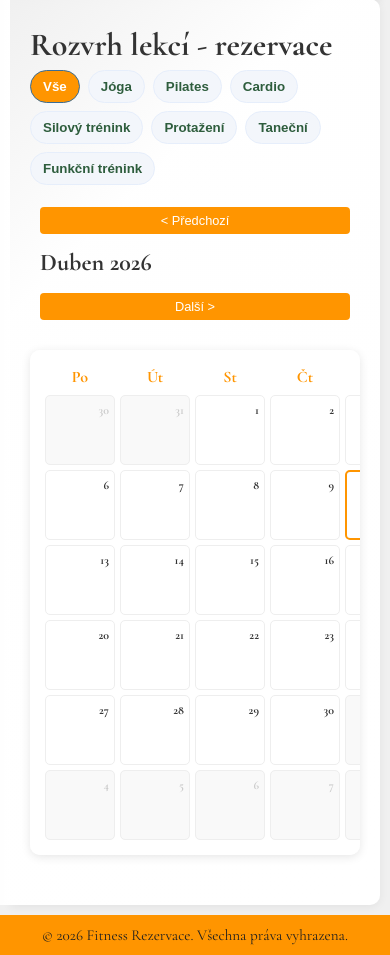
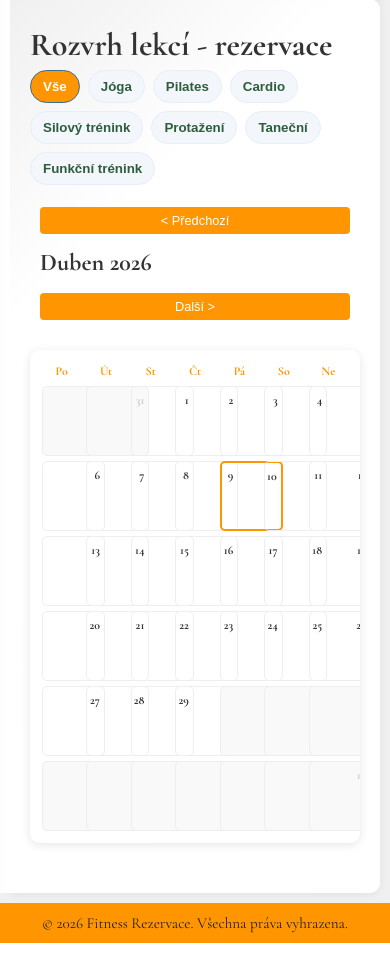
Before and after one commit to vsykora753/Fitness, a Django app: page /lekce/ in a window 390 px wide. Shown: the part 347-1302 px from the top of the page. Run offline with Django 5.2, Linux system fonts and the light colour scheme; data comes from the database, SQL or seed files in the repository.

Commit message:
design calendar

```diff
--- a/static/css/calendar.css
+++ b/static/css/calendar.css
@@ -32,7 +32,7 @@
     overflow-x: auto;
     /* Shared grid for header and day cells to ensure proper column alignment */
     display: grid;
-    grid-template-columns: repeat(7, 1fr);
+    grid-template-columns: repeat(7, minmax(0, 1fr));
     gap: 5px;
 }
 
@@ -61,6 +61,7 @@
     min-height: 100px;
     display: flex;
     flex-direction: column;
+    min-width: 0;
 }
 
 .calendar-day:hover {
@@ -101,6 +102,11 @@
     gap: 3px;
     overflow-y: auto;
     max-height: calc(100% - 25px);
+    min-width: 0;
+}
+
+.lesson-preview-item {
+    min-width: 0;
 }
 
 .calendar-day.selected {
@@ -289,13 +295,41 @@
 }
 
 @media (max-width: 480px) {
+    .calendar {
+        padding: 12px;
+        min-width: 0;
+    }
+
+    .calendar-header,
+    .calendar-days {
+        min-width: 0;
+    }
+
+    .calendar-header {
+        font-size: 0.75rem;
+    }
+
     .calendar-day {
         font-size: 0.75em;
         min-height: 70px;
+        padding: 4px;
+        aspect-ratio: 0.9;
+    }
+
+    .calendar-day .day-number {
+        top: 4px;
+        right: 4px;
+        font-size: 0.75rem;
+    }
+
+    .calendar-day .lesson-preview {
+        margin-top: 18px;
+        font-size: 0.7rem;
     }
 
     .lesson-preview-item {
         font-size: 0.65rem;
+        white-space: normal;
     }
 
     .calendar-controls button {
```
